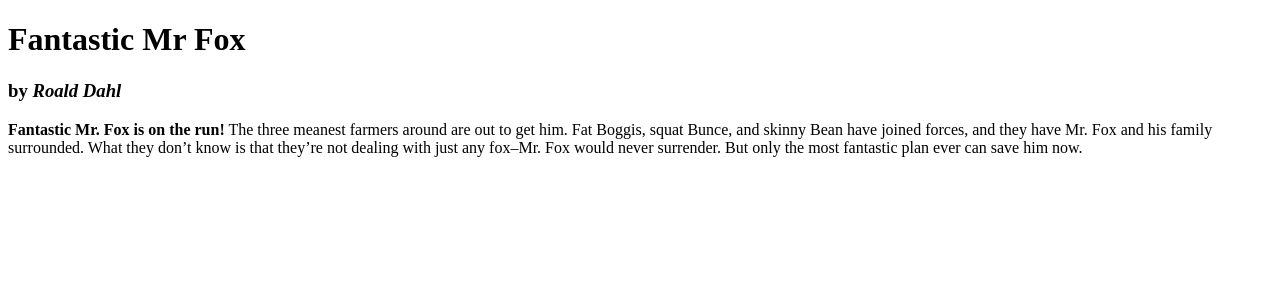
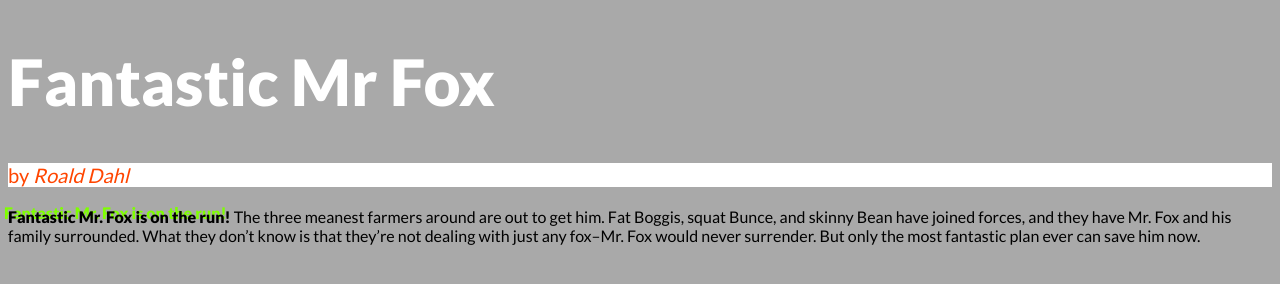
Before and after one commit to joylearn/2018_CoderInYou, a plain HTML site: page 01_html_css/01_html_css/02_02_text_style/page.html in a window 1280 px wide. Drawn offline with Linux system fonts and the light colour scheme.

Commit message:
end of 26 May 2018 class

```diff
--- /dev/null
+++ b/01_html_css/01_html_css/02_01_texts/mystyle.css
@@ -0,0 +1,13 @@
+h1 {color: brown;
+background-color: blanchedalmond;
+font:brown}
+
+/*! --- control space for options */
+
+em {
+    font-size:40px;
+}
+
+.my_colour {
+    color:orangered
+}
--- a/01_html_css/01_html_css/02_02_text_style/page.css
+++ b/01_html_css/01_html_css/02_02_text_style/page.css
@@ -4,7 +4,8 @@
 /*1. make the background color dark gray: #212121*/
 /*2. change the font family to: 'lato'*/
 .my-body{
-
+	background-color:darkgray;
+	font-family:'lato';
 
 }
 
@@ -12,7 +13,9 @@
 /*4. thicken the font wight to: 900*/
 /*5. change the text color to: white*/
 .my-title{
-
+font-size: 4rem;
+font-weight: 900;
+color: white
 
 
 }
@@ -22,7 +25,10 @@
 /*8. change the text color to: orangered*/
 /*9. change the background color to: white*/
 .my-subtitle{
-
+	font-size: 1.25rem;
+	font-weight:400;
+	color: orangered;
+	background-color:white
 
 
 
@@ -32,7 +38,9 @@
 /*11. thin the font wight to: 100*/
 /*12. change the text color to: white*/
 .my-paragraph{
-
+	font-size: 3rem;
+	font-weight: 100;
+	color: white
 
 
 
@@ -44,5 +52,5 @@
 	shadow blur: 0
 	color: orangered*/
 .my-strong{
-
+	text-shadow: -4px -4px 0 chartreuse;
 }
--- a/01_html_css/01_html_css/02_02_text_style/page.html
+++ b/01_html_css/01_html_css/02_02_text_style/page.html
@@ -10,26 +10,27 @@
 - Type 'link' then press 'tab' key
 - fill in href="page.css" -->
 
+	<link rel="stylesheet" href="page.css"
 
 </head>
 
 <!-- 2. add a class attribute: my-body -->
-<body >
+<body class="my-body" >
 
 <!-- 3. add a class attribute: my-title -->
-	<h1 >
+	<h1 class="my-title" >
 		Fantastic Mr Fox
 	</h1>
 
 <!-- 4. add a class attribute: my-subtitle -->
-	<h3 >
+	<h3 class="my-subtitle">
 		by <em>Roald Dahl</em>
 	</h3>
 
 <!-- 5. add a class attribute: my-paragraph -->
-	<p >
+	<p class="my-paragrahph">
 	<!-- 6. add a class attribute: my-strong -->
-		<strong >Fantastic Mr. Fox is on the run!</strong> The three meanest farmers around are out to get him. Fat Boggis, squat Bunce, and skinny Bean have joined forces, and they have Mr. Fox and his family surrounded. What they don’t know is that they’re not dealing with just any fox–Mr. Fox would never surrender. But only the most fantastic plan ever can save him now.
+		<strong class="my-strong" >Fantastic Mr. Fox is on the run!</strong> The three meanest farmers around are out to get him. Fat Boggis, squat Bunce, and skinny Bean have joined forces, and they have Mr. Fox and his family surrounded. What they don’t know is that they’re not dealing with just any fox–Mr. Fox would never surrender. But only the most fantastic plan ever can save him now.
 	</p>
 
 </body>
```
Also changed, not shown: 01_html_css/01_html_css/01_basic_setup/page.html (+20 -0 lines), 01_html_css/01_html_css/02_01_texts/page.html (+6 -2 lines), 01_html_css/01_html_css/profile.html (added, +15 -0 lines).
